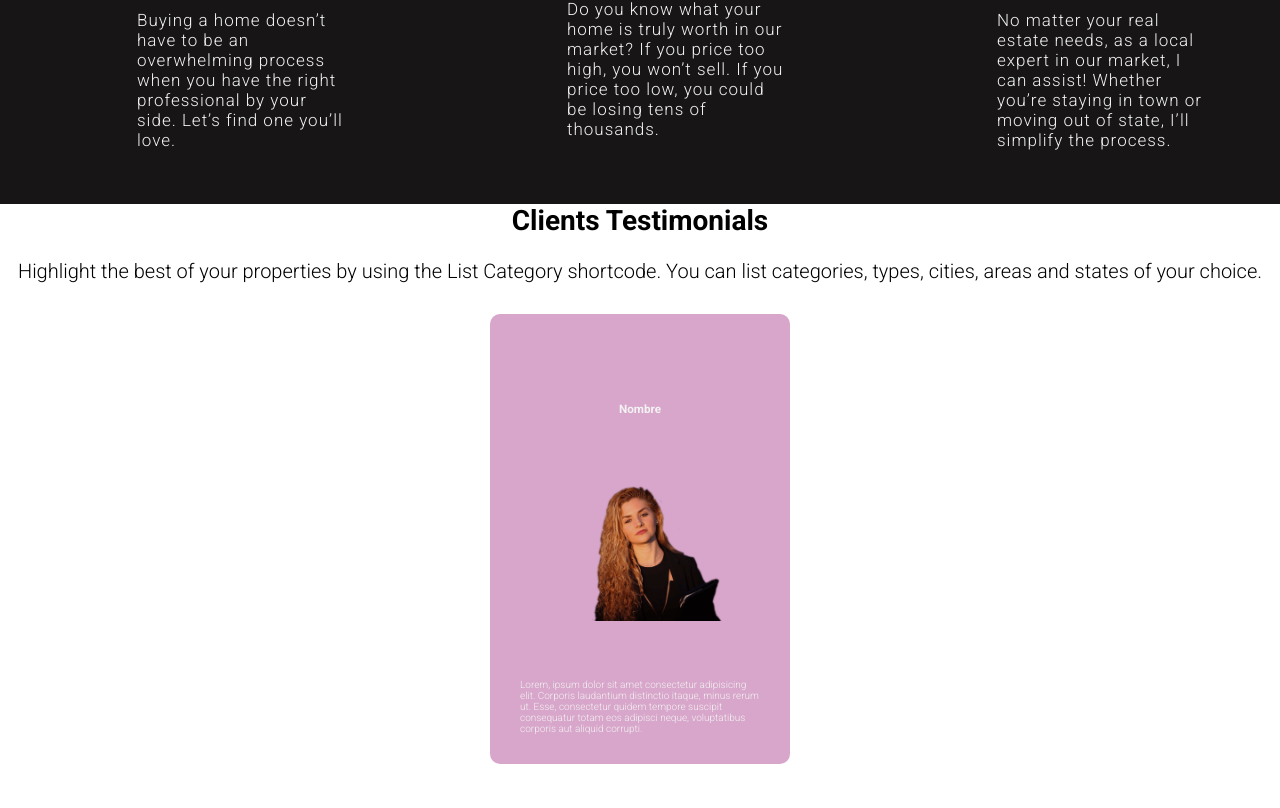
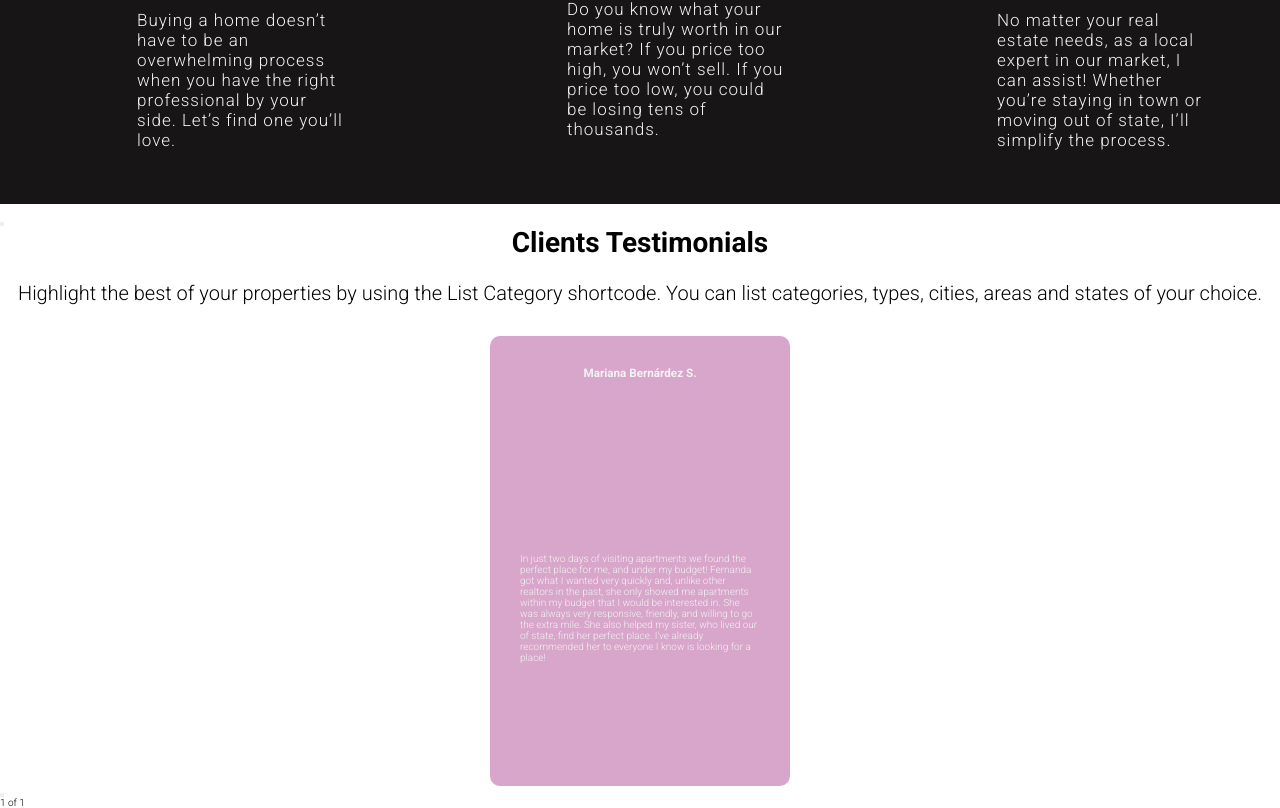
Before and after one commit to LorgioRoda/mfr-website, a React app: page / in a window 1280 px wide. Shown: the part 1956-2764 px from the top of the page. Before the commit the page ends 2720 px from the top, so only its background shows below. Built offline with nearby package versions, Linux system fonts and the light colour scheme.

Commit message:
working on carousel

```diff
--- a/package.json
+++ b/package.json
@@ -15,6 +15,7 @@
     "dotenv": "^10.0.0",
     "react": "^17.0.2",
     "react-dom": "^17.0.2",
+    "react-responsive-carousel": "^3.2.20",
     "url-loader": "^4.1.1"
   },
   "devDependencies": {
--- a/src/Pages/Recommendation.js
+++ b/src/Pages/Recommendation.js
@@ -1,33 +1,40 @@
-import React from "react";
+import React, { Component } from "react";
+import { Carousel } from "react-responsive-carousel";
 import "../assets/styles/Components/Recommendations.scss";
 import maria from "../assets/static/Mafer.png";
 import starts from "../assets/static/2A-5estrellas.svg";
 
-export default function Recommendation() {
+export default class Recommendation extends Component {
+  render() {
     return (
+      <Carousel
+        showArrows={true}
+        InfiniteLoop={true}
+        showThumbs={false}
+        showThumbs={false}
+        autoPlay={true}
+        interval={6100}
+      >
         <div className="recommendation">
           <h2>Clients Testimonials</h2>
           <p>
             Highlight the best of your properties by using the List Category
-        shortcode. You can list categories, types, cities, areas and states of
-        your choice.
+            shortcode. You can list categories, types, cities, areas and states
+            of your choice.
           </p>
           <div className="recommendation__card">
-        <div className="card--title"></div>
-        <h3>Nombre</h3>
-        <div className="card--image">
-          <img src={maria} alt="" />
+            <div className="card--title">
+              <h3>Mariana Bernárdez S.</h3>
             </div>
             <div className="card--start">
               <img src={starts} alt="" />
             </div>
             <div className="card--content">
-          Lorem, ipsum dolor sit amet consectetur adipisicing elit. Corporis
-          laudantium distinctio itaque, minus rerum ut. Esse, consectetur quidem
-          tempore suscipit consequatur totam eos adipisci neque, voluptatibus
-          corporis aut aliquid corrupti.
+            In just two days of visiting apartments we found the perfect place for me, and under my budget! Fernanda got what I wanted very quickly and, unlike other realtors in the past, she only showed me apartments within my budget that I would be interested in. She was always very responsive, friendly, and willing to go the extra mile. She also helped my sister, who lived our of state, find her perfect place. I've already recommended her to everyone I know is looking for a place!
             </div>
           </div>
         </div>
+      </Carousel>
     );
   }
+}
```
Also changed, not shown: 1 other file (tests, documents, lock files or other folders). Lines whose indentation alone changed are shown as unchanged.
